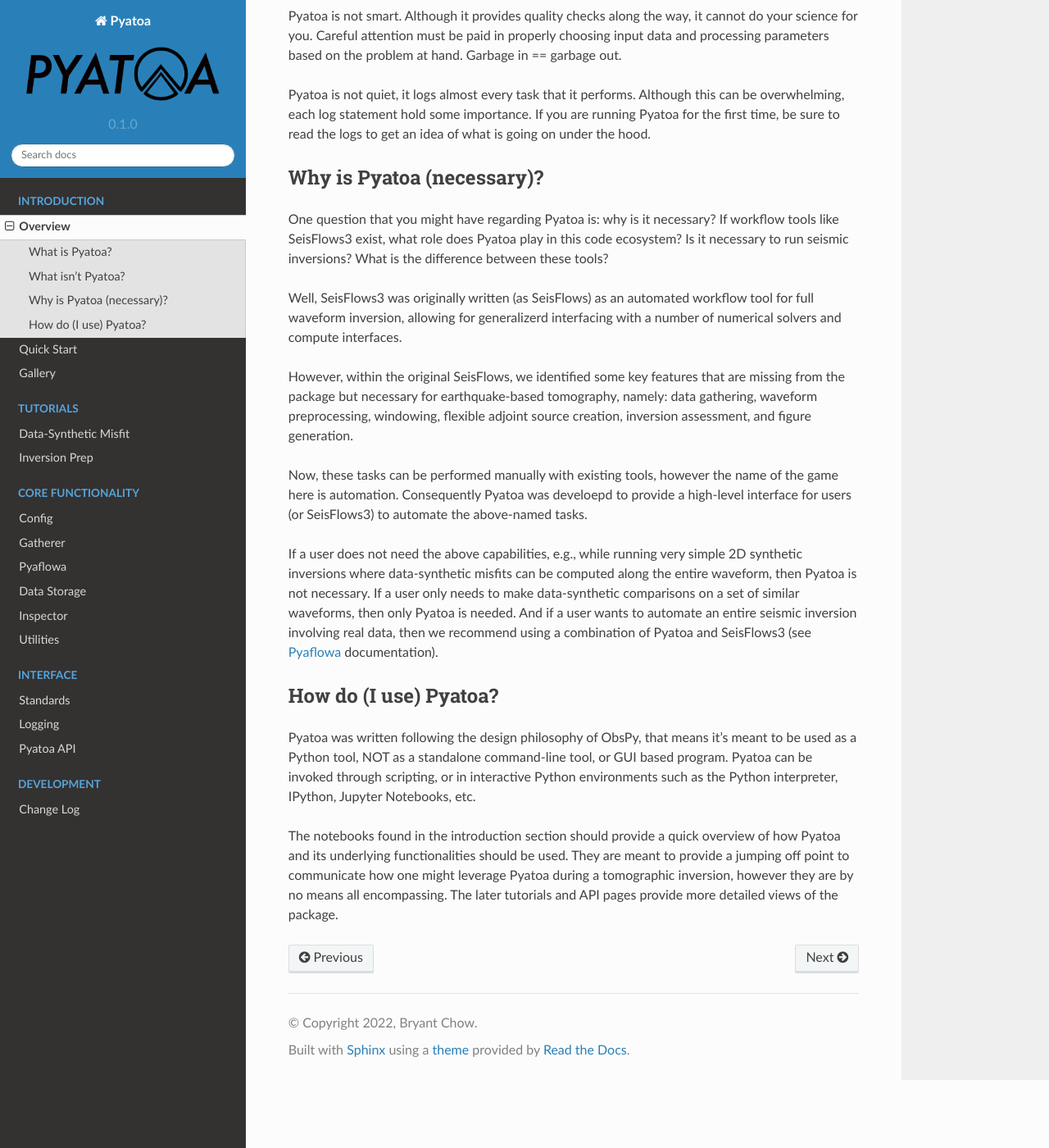
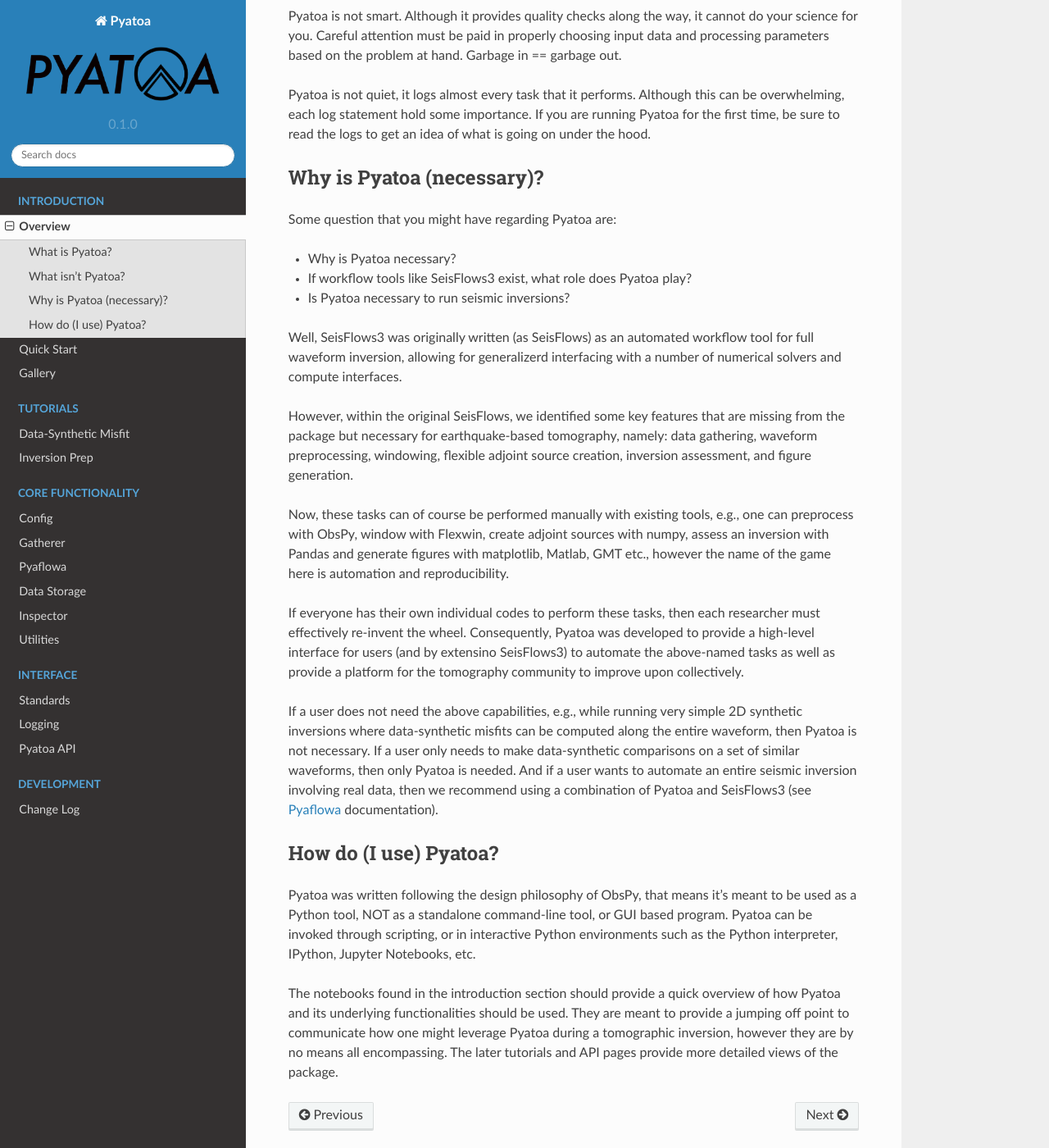
Before and after one commit to adjtomo/pyatoa, a Sphinx documentation site: the page built from pyatoa/docs/overview.rst, in a window 1280 px wide and 1400 px high, scrolled down 1032 px. Shown: the whole window at 82% size. Built offline with Sphinx 7.4.7 and the Read the Docs theme 2.0.0, drawn with Linux system fonts in a browser that asks for light colours; pages that are not in the unit, such as notebooks, are missing from menus.

```diff
--- a/pyatoa/docs/gallery.rst
+++ b/pyatoa/docs/gallery.rst
@@ -36,7 +36,7 @@ Waveform Breakdown
 --------------------------
 
 Inversion Flowchart
---------------
+-------------------
 
 .. figure:: images/inversion_flowchart.png
     :alt: An inversion flowchart showing Pyatoa's place in the workflow.
--- a/pyatoa/docs/overview.rst
+++ b/pyatoa/docs/overview.rst
@@ -58,10 +58,11 @@ going on under the hood.
 Why is Pyatoa (necessary)?
 ~~~~~~~~~~~~~~~~~~~~~~~~~~~
 
-One question that you might have regarding Pyatoa is: why is it necessary? If
-workflow tools like SeisFlows3 exist, what role does Pyatoa play in this
-code ecosystem? Is it necessary to run seismic inversions? What is the
-difference between these tools?
+Some question that you might have regarding Pyatoa are:
+
+- Why is Pyatoa necessary?
+- If workflow tools like SeisFlows3 exist, what role does Pyatoa play?
+- Is Pyatoa necessary to run seismic inversions?
 
 Well, SeisFlows3 was originally written (as SeisFlows) as an automated workflow
 tool for full waveform inversion, allowing for generalizerd interfacing with a
@@ -72,10 +73,17 @@ missing from the package but necessary for earthquake-based tomography, namely:
 data gathering, waveform preprocessing, windowing,
 flexible adjoint source creation, inversion assessment, and figure generation.
 
-Now, these tasks can be performed manually with existing tools, however the
-name of the game here is automation. Consequently Pyatoa was develoepd to
-provide a high-level interface for users (or SeisFlows3) to automate the
-above-named tasks.
+Now, these tasks can of course be performed manually with existing tools, e.g.,
+one can preprocess with ObsPy, window with Flexwin, create adjoint sources
+with numpy, assess an inversion with Pandas and generate figures with
+matplotlib, Matlab, GMT etc., however the name of the game here is automation
+and reproducibility.
+
+If everyone has their own individual codes to perform these tasks, then each
+researcher must effectively re-invent the wheel. Consequently, Pyatoa was
+developed to provide a high-level interface for users (and by extensino
+SeisFlows3) to automate the above-named tasks as well as provide a platform for
+the tomography community to improve upon collectively.
 
 If a user does not need the above capabilities, e.g., while running very simple
 2D synthetic inversions where data-synthetic misfits can be computed along the
```
Also changed, not shown: pyatoa/docs/pyaflowa.ipynb, 1 other file.
